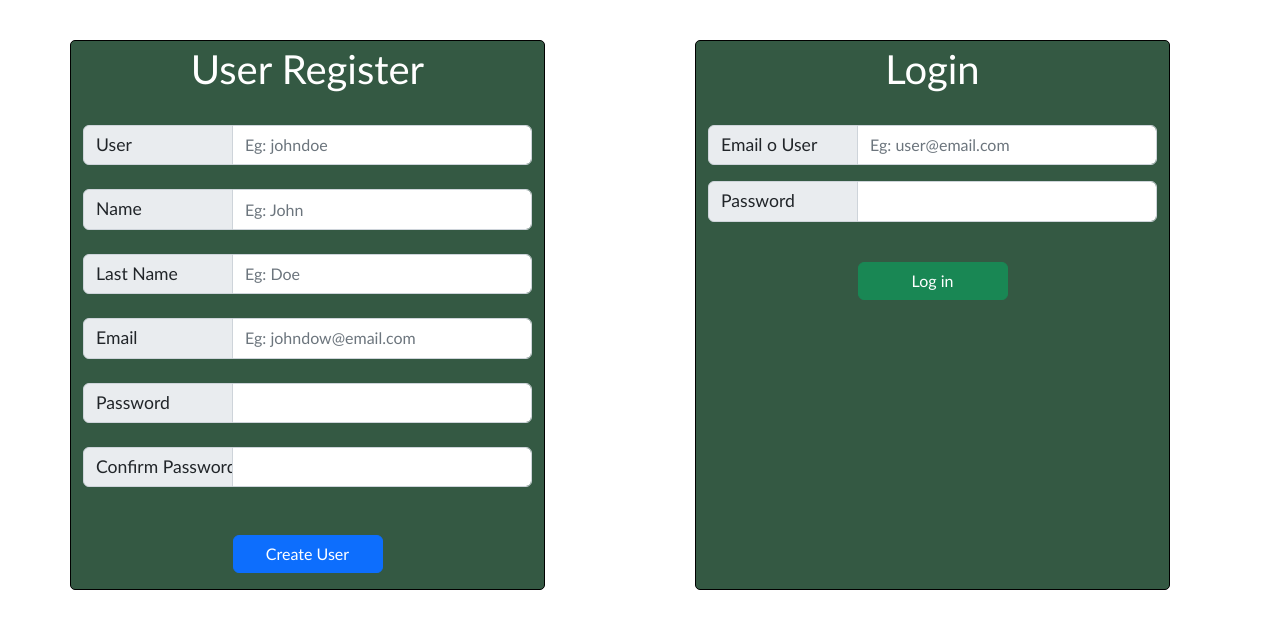
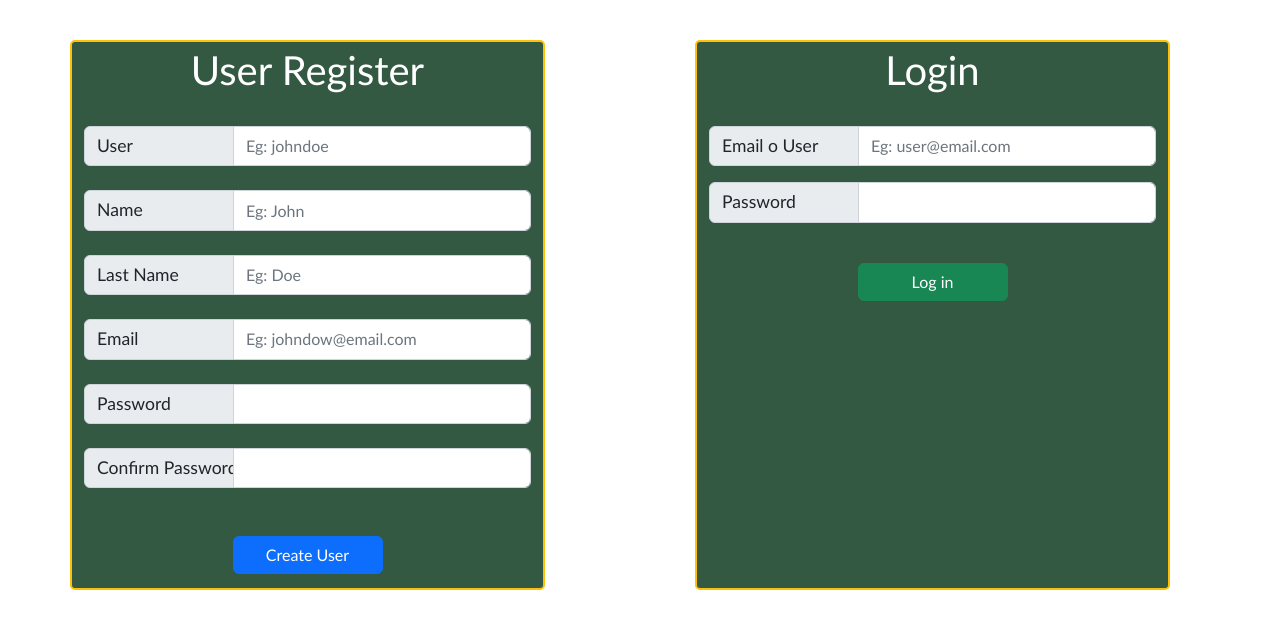
Before and after one commit to rafa3012new/user_login, a Flask app: page /login in a window 1280 px wide. Shown: the top 629 px of the page. Run offline with Flask 3, Linux system fonts and the light colour scheme; some libraries are stand-ins or nearby versions.

Commit message:
todos los archivos

```diff
--- a/flask_login/controllers/core.py
+++ b/flask_login/controllers/core.py
@@ -4,9 +4,6 @@ from flask_login import app
 from flask_bcrypt import Bcrypt
 from flask_login.models.usuario import Usuario
 from datetime import datetime
-
-
-
 
 bcrypt = Bcrypt(app)
 
--- a/flask_login/static/css/login.css
+++ b/flask_login/static/css/login.css
@@ -3,7 +3,6 @@
 * {font-family: Calibri, 'Trebuchet MS', sans-serif}
 
 .login body{padding-top: 50px !important;}
-
 
 .login span{width: 150px; font-size: 1.1em !important;}
 
@@ -22,7 +21,7 @@
 .center_col input{min-width: 250px; max-width: 350px;}
 
 .reg, .log{
-    border: 1px solid black;
+    /* border: 1px solid black; */
     height: 550px;
     text-align: center;
     background-color: #345943;
--- a/flask_login/templates/login.html
+++ b/flask_login/templates/login.html
@@ -4,7 +4,7 @@
 
 <div class="container mt-3 login">
     <div class="row">
-        <div class="col-md-10 col-lg-5 mt-4 reg">
+        <div class="col-md-10 col-lg-5 mt-4 reg border border-2 border-warning">
 
             <h1 class="mt-1">User Register</h1>
             <br>
@@ -42,7 +42,7 @@
 
         </div>
 
-        <div class="col-md-10 col-lg-5 mt-4 mb-5 log">
+        <div class="col-md-10 col-lg-5 mt-4 mb-5 log border border-2 border-warning">
 
             <h1 class="mt-1">Login</h1>
             <br>
```
Also changed, not shown: 1 other file.
